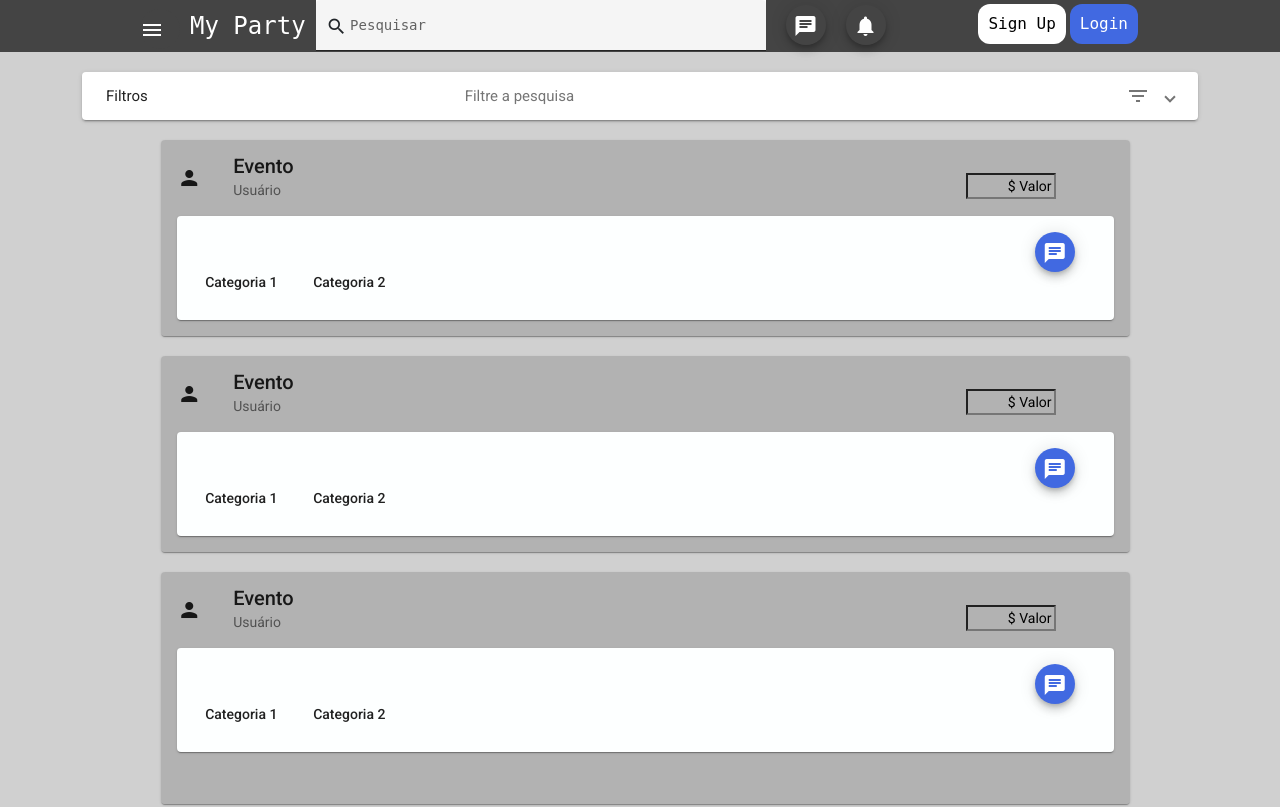
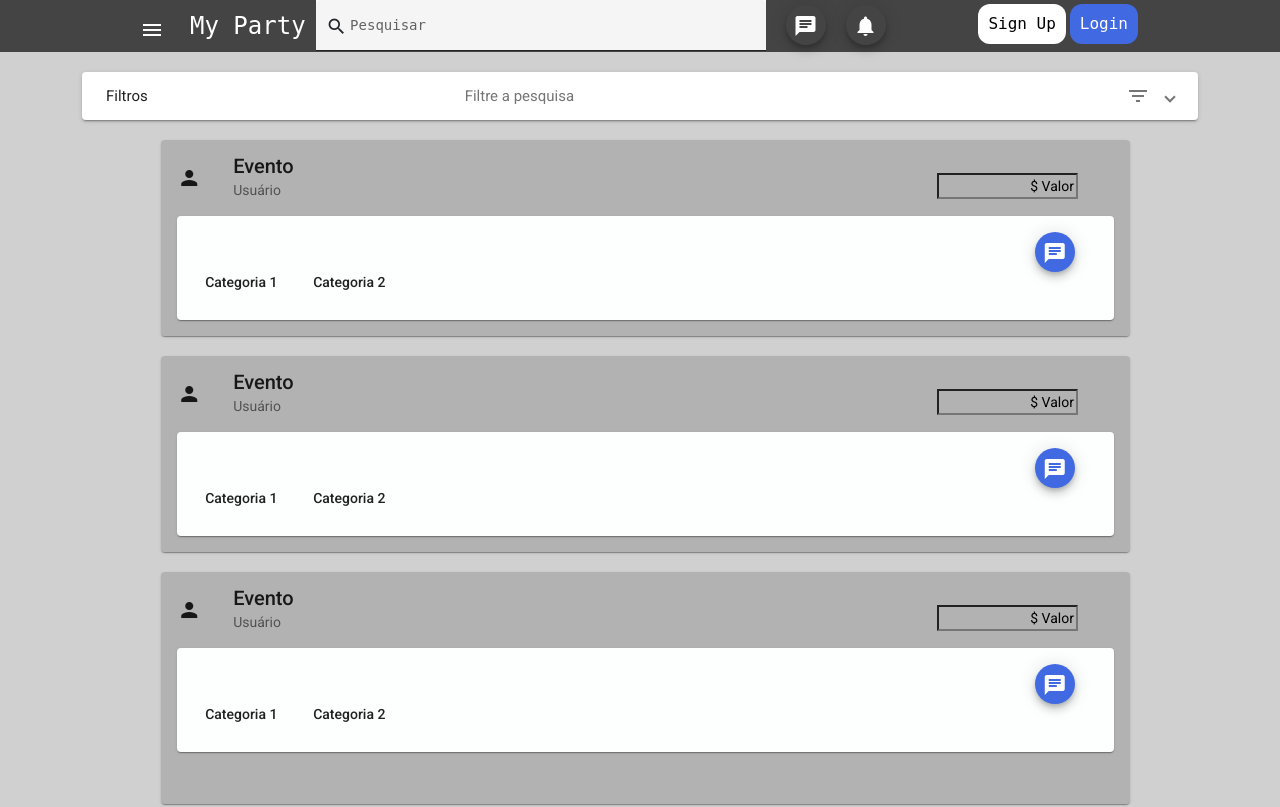
Before and after one commit to CesarKenzo/MyParty, an Angular app: page /marketplace in a window 1280 px wide. Shown: the top 807 px of the page. Built offline with nearby package versions, Linux system fonts and the light colour scheme.

Commit message:
Adjust MktPlace Buttons

```diff
--- a/package.json
+++ b/package.json
@@ -28,7 +28,7 @@
     "@ng-bootstrap/ng-bootstrap": "^13.0.0",
     "@popperjs/core": "^2.10.2",
     "bootstrap": "^5.2.0",
-    "express": "^4.18.1",
+    "express": "^4.18.2",
     "rxjs": "~7.5.0",
     "tslib": "^2.3.0",
     "zone.js": "~0.11.4"
--- a/src/app/components/marketplace/marketplace.component.css
+++ b/src/app/components/marketplace/marketplace.component.css
@@ -70,9 +70,9 @@
 
 .value-tag {
     text-align: end;
-    width: 90px;
+    width: 15%;
     background-color: transparent;
-    margin-left: 70%;
+    margin-left: 67%;
 }
 
 .chat-button {
```
Also changed, not shown: 1 other file (tests, documents, lock files or other folders).
